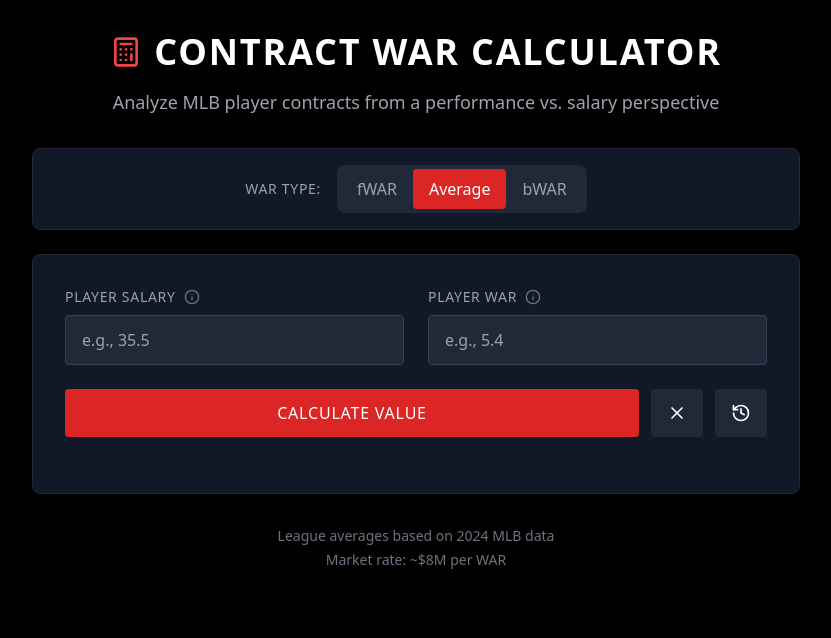
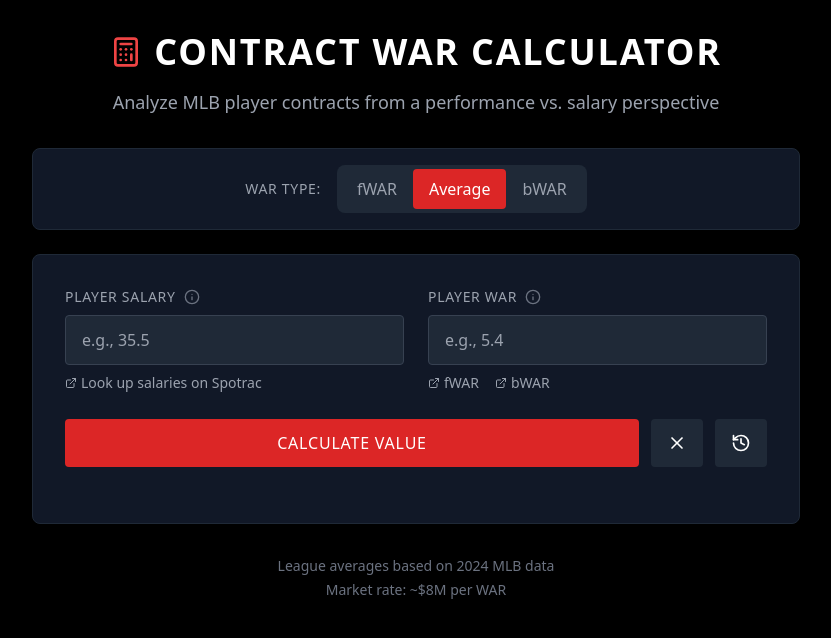
Before and after one commit to harnischllc/badder-calc, a React (Vite) app: page / in a window 1280 px wide. Shown: the top 638 px of the page, without its empty margins (224-1055 px from the left). Built offline with nearby package versions, Linux system fonts and the light colour scheme.

Commit message:
Update App.jsx

```diff
--- a/src/App.jsx
+++ b/src/App.jsx
@@ -1,5 +1,5 @@
 import React, { useState, useEffect } from 'react';
-import { Calculator, X, History } from 'lucide-react';
+import { Calculator, X, History, ExternalLink } from 'lucide-react';
 import * as ContractWARComponents from './components/ContractWARComponents';
 import ResultsDisplay from './components/ResultsDisplay';
 import {
@@ -156,6 +156,7 @@ const ContractWARCalculator = () => {
 
           {/* Input Fields */}
           <div className="grid md:grid-cols-2 gap-6 mb-6">
+            <div>
               <ContractWARComponents.InputField
                 label="Player Salary"
                 value={salary}
@@ -164,7 +165,18 @@ const ContractWARCalculator = () => {
                 error={errors.salary}
                 tooltip="Enter the player's annual salary in millions"
               />
+              <a
+                href="https://www.spotrac.com/mlb/contracts/"
+                target="_blank"
+                rel="noopener noreferrer"
+                className="inline-flex items-center gap-1 mt-2 text-sm text-gray-400 hover:text-red-500 transition-colors"
+              >
+                <ExternalLink className="w-3 h-3" />
+                Look up salaries on Spotrac
+              </a>
+            </div>
 
+            <div>
               <ContractWARComponents.InputField
                 label={`Player ${warType === 'avg' ? 'WAR' : warType}`}
                 value={war}
@@ -173,6 +185,27 @@ const ContractWARCalculator = () => {
                 error={errors.war}
                 tooltip={`Wins Above Replacement (${warType})`}
               />
+              <div className="flex gap-4 mt-2">
+                <a
+                  href="https://www.fangraphs.com/leaders/war"
+                  target="_blank"
+                  rel="noopener noreferrer"
+                  className="inline-flex items-center gap-1 text-sm text-gray-400 hover:text-red-500 transition-colors"
+                >
+                  <ExternalLink className="w-3 h-3" />
+                  fWAR
+                </a>
+                <a
+                  href="https://www.baseball-reference.com/leagues/AL/2024-WAR-leaders.shtml"
+                  target="_blank"
+                  rel="noopener noreferrer"
+                  className="inline-flex items-center gap-1 text-sm text-gray-400 hover:text-red-500 transition-colors"
+                >
+                  <ExternalLink className="w-3 h-3" />
+                  bWAR
+                </a>
+              </div>
+            </div>
           </div>
 
           {/* Action Buttons */}
```
Lines whose indentation alone changed are shown as unchanged.
